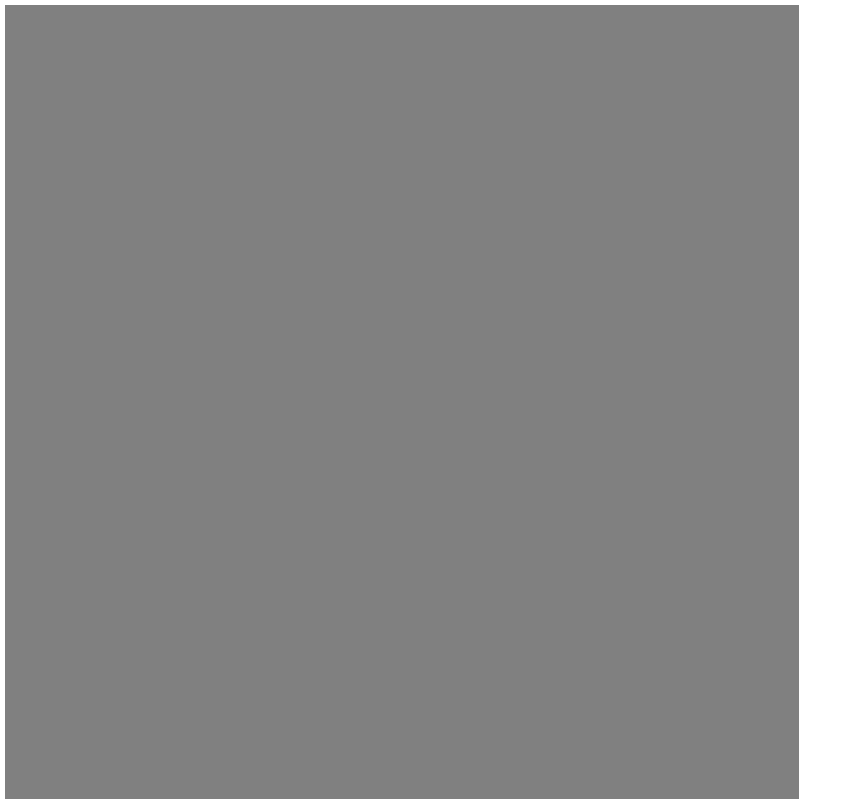
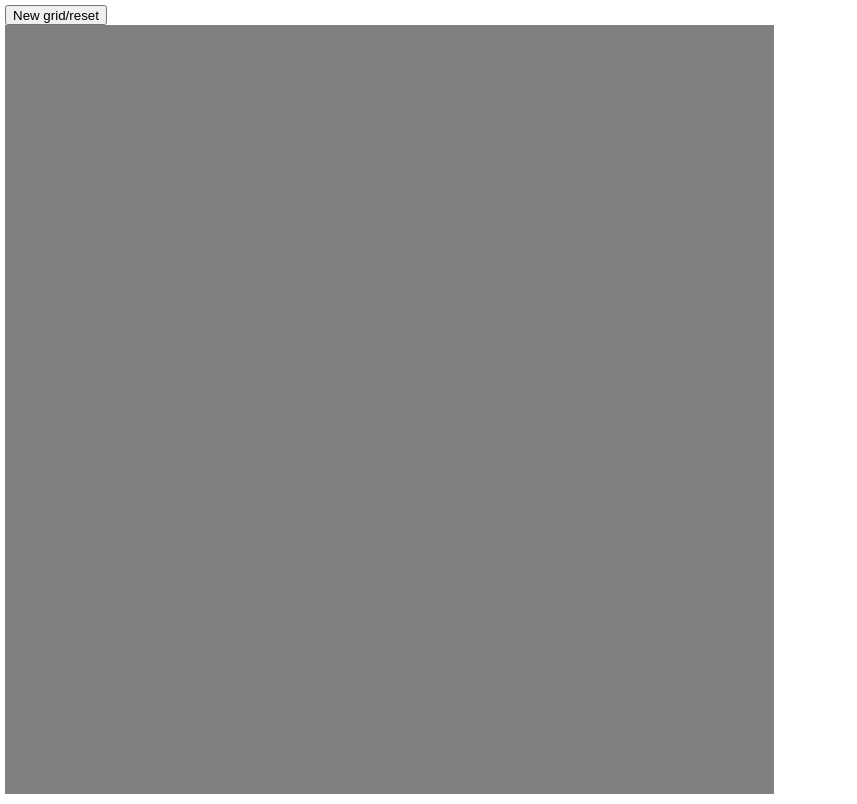
Before and after one commit to Blargh14/Odin-Project-Etch-a-Sketch, a plain HTML site: page index.html in a window 1280 px wide. Shown: the whole page, without its empty margins (0-857 px from the left). Drawn offline with Linux system fonts and the light colour scheme.

Commit message:
Add reset/resize button

```diff
--- a/index.html
+++ b/index.html
@@ -7,6 +7,7 @@
     <link rel="stylesheet" href="styles.css">
 </head>
 <body>
+    <button id="new">New grid/reset</button>
     <div id="container"></div>
     <script src="scripts.js"></script>
 </body>
--- a/scripts.js
+++ b/scripts.js
@@ -1,15 +1,20 @@
 grid = document.querySelector("#container");
+button = document.querySelector("#new")
 
-for (let i = 0; i < 256; i++) {
-    gridPiece = document.createElement("div");
-    gridPiece.style.backgroundColor = "grey";
-    gridPiece.style.aspectRatio = "1/1";
-    gridPiece.style.height = "calc(6%)";
-    gridPiece.style.width = "calc(6%)";
-    grid.appendChild(gridPiece);
-}
+populateGrid(16);
 
-grid.addEventListener("mousemove", changeGridPiece)
+grid.addEventListener("mousemove", changeGridPiece);
+
+button.addEventListener("click", () => {
+    newGridValue = NaN;
+
+    while (newGridValue > 100 || Object.is(NaN, newGridValue)) {
+        newGridValue = parseInt(prompt("Enter a number 1-100, 0 and below for an empty grid"));
+    }
+
+    grid.textContent = '';
+    populateGrid(newGridValue);
+});
 
 function changeGridPiece(event) {
     if (event.target === event.currentTarget) {
@@ -18,3 +23,14 @@ function changeGridPiece(event) {
 
     event.target.style.backgroundColor = "black";
 }
+
+function populateGrid(num) {
+    for (let i = 0; i < num * num; i++) {
+        gridPiece = document.createElement("div");
+        gridPiece.style.backgroundColor = "grey";
+        gridPiece.style.aspectRatio = "1/1";
+        gridPiece.style.height = `calc(${100/num}% - ${(num+3)/num}px)`; // Exact calculations don't really work with whole numbers
+        gridPiece.style.width = `calc(${100/num}% - ${(num+3)/num}px)`; // But it looks "close enough"
+        grid.appendChild(gridPiece);
+    }
+}
--- a/styles.css
+++ b/styles.css
@@ -1,5 +1,9 @@
 body {
     margin: 5px;
+}
+
+button{
+    height: 20px;
 }
 
 #container {
@@ -10,6 +14,6 @@ body {
     background-color: grey;
     padding: 2px;
     aspect-ratio: 1/1;
-    height: min(calc(100vh - 10px), calc(100vw - 10px));
-    width: min(calc(100vh - 10px), calc(100vw - 10px));
+    height: min(calc(100vh - 35px), calc(100vw - 35px));
+    width: min(calc(100vh - 35px), calc(100vw - 35px));
 }
```
